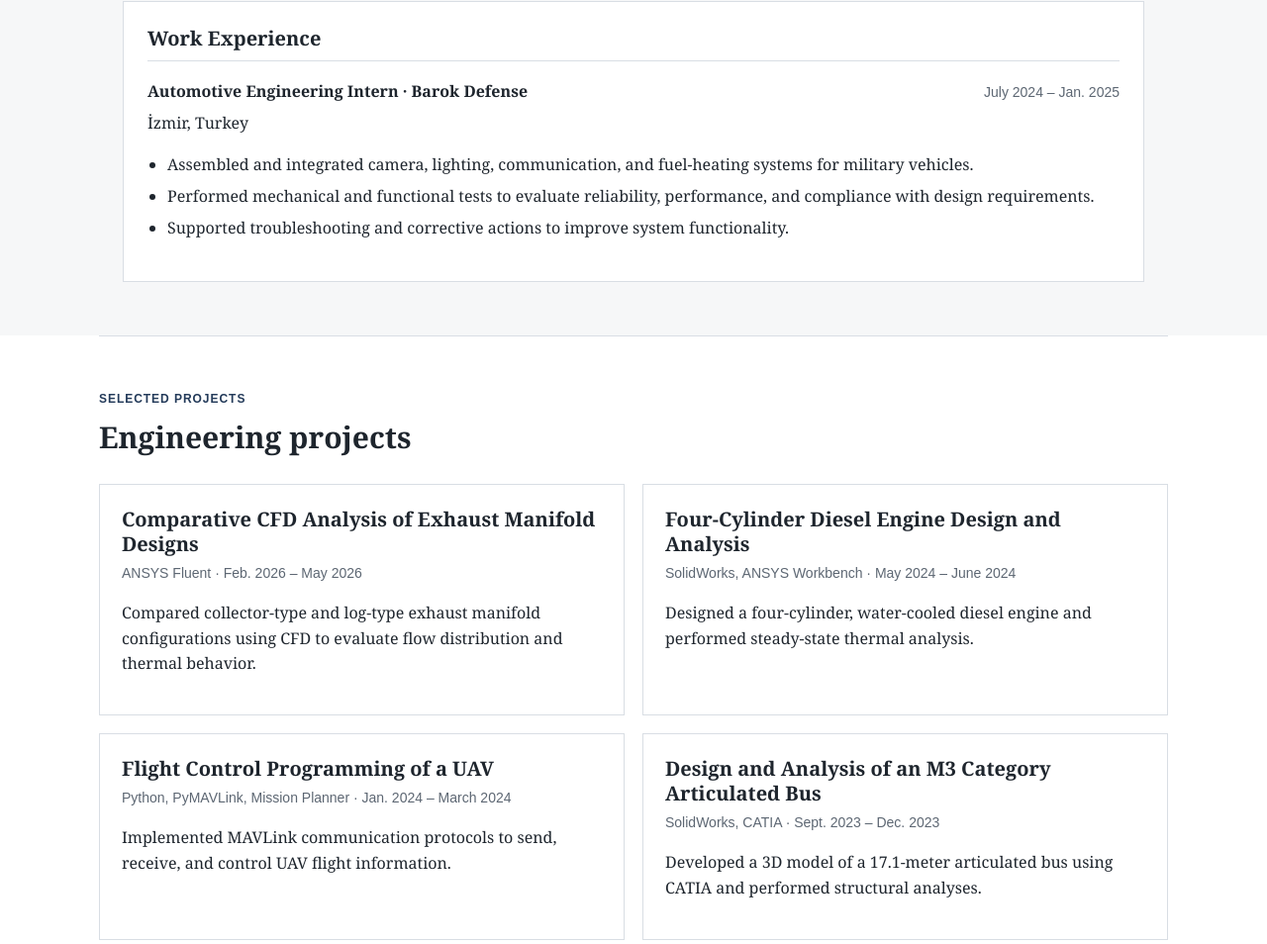
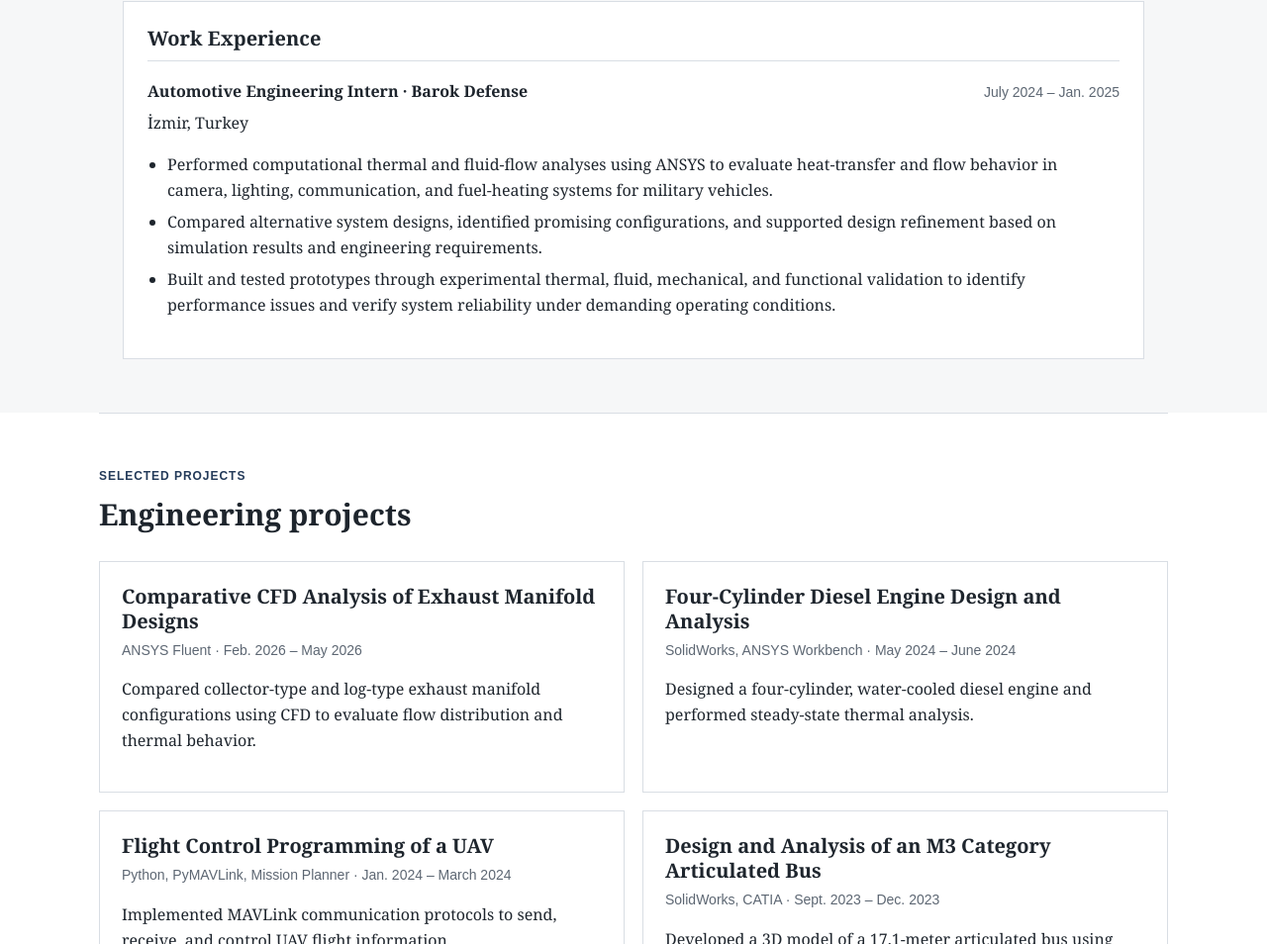
Before and after one commit to johnevansdakurah/johnevansdakurah.github.io, a plain HTML site: page index.html in a window 1280 px wide. Shown: the part 3271-4225 px from the top of the page at 99% size. Drawn offline with Linux system fonts and the light colour scheme.

Commit message:
Update work experience and resume

```diff
--- a/index.html
+++ b/index.html
@@ -240,9 +240,9 @@
               </div>
               <p>İzmir, Turkey</p>
               <ul>
-                <li>Assembled and integrated camera, lighting, communication, and fuel-heating systems for military vehicles.</li>
-                <li>Performed mechanical and functional tests to evaluate reliability, performance, and compliance with design requirements.</li>
-                <li>Supported troubleshooting and corrective actions to improve system functionality.</li>
+                <li>Performed computational thermal and fluid-flow analyses using ANSYS to evaluate heat-transfer and flow behavior in camera, lighting, communication, and fuel-heating systems for military vehicles.</li>
+                <li>Compared alternative system designs, identified promising configurations, and supported design refinement based on simulation results and engineering requirements.</li>
+                <li>Built and tested prototypes through experimental thermal, fluid, mechanical, and functional validation to identify performance issues and verify system reliability under demanding operating conditions.</li>
               </ul>
             </div>
           </article>
```
Also changed, not shown: 1 other file.
